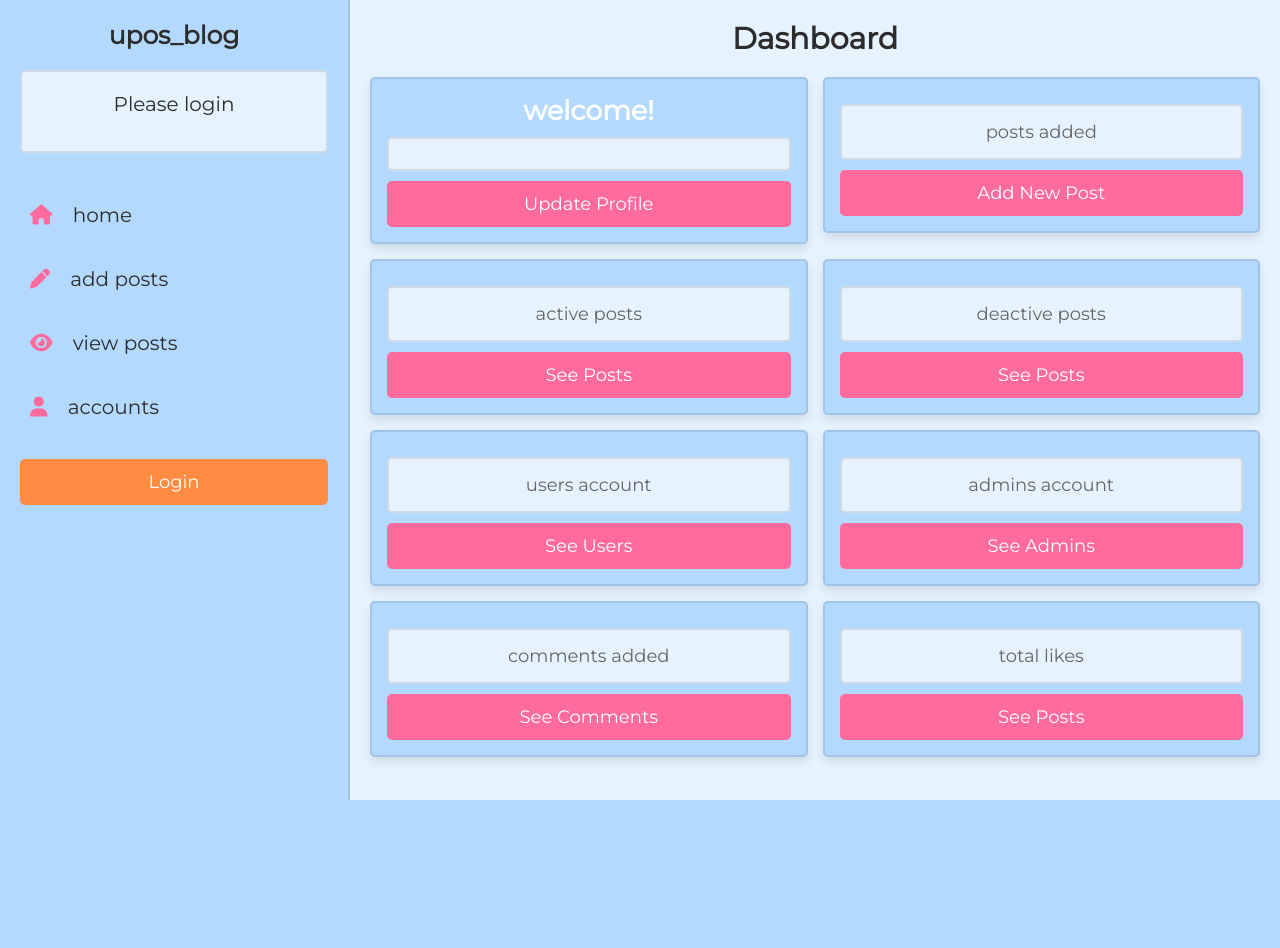
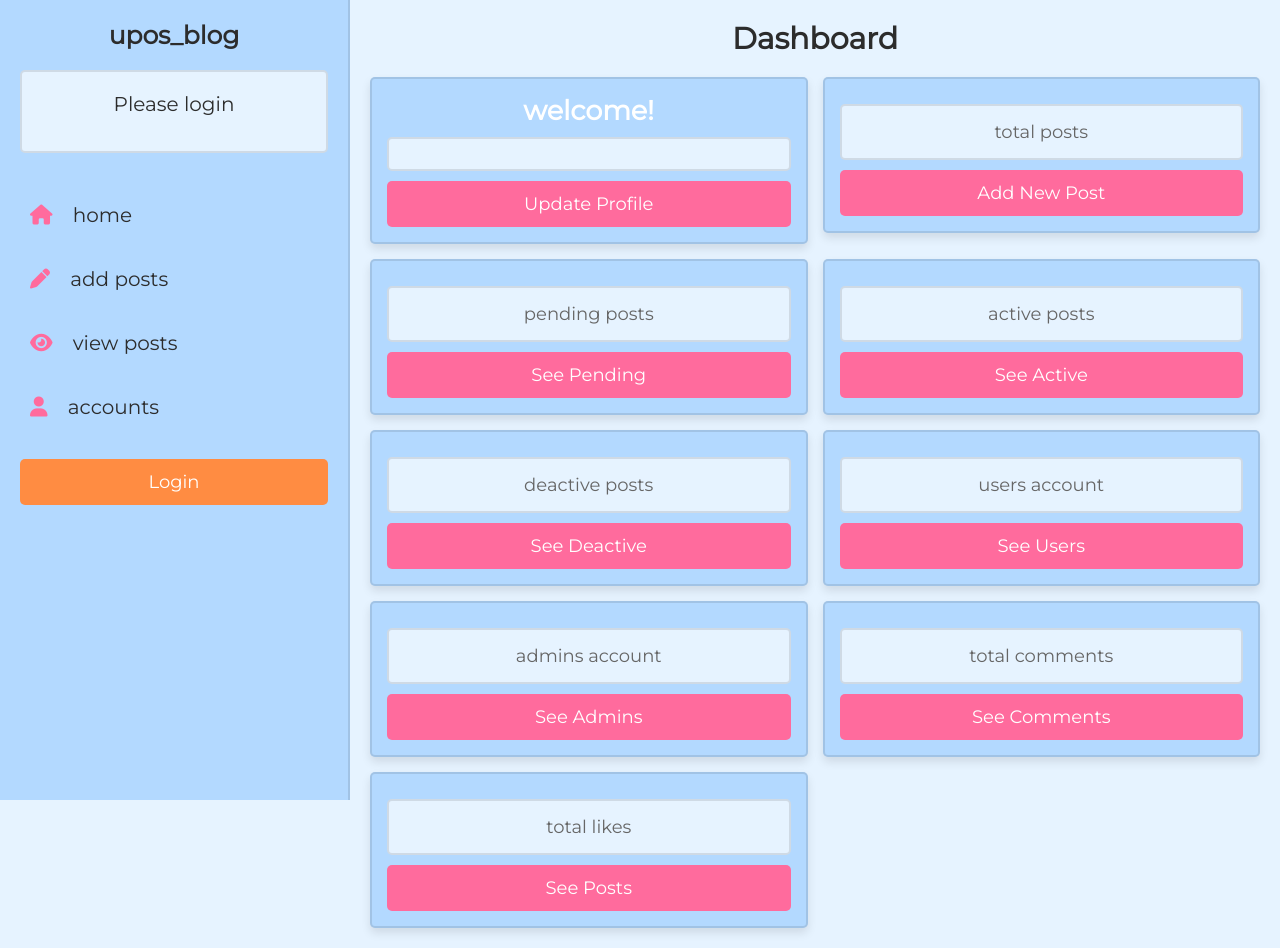
Before and after one commit to Upama-Prapti/web-technologies-Fall2025-2026-sec-W-Final-Term-Project, a PHP site: page /blog/views/admin/dashboard.php in a window 1280 px wide. Before the commit the page ends 800 px from the top, so only its background shows below. Run offline with PHP 8.4, Linux system fonts and the light colour scheme; the template is opened without the code that fills it, so the values that code supplies are empty; some libraries are stand-ins or nearby versions.

Commit message:
Update dashboard.php

```diff
--- a/views/admin/dashboard.php
+++ b/views/admin/dashboard.php
@@ -23,28 +23,26 @@
 
       <div class="box">
          <h3><?= $stats['total_posts']; ?></h3>
-         <p>posts added</p>
+         <p>total posts</p>
          <a href="index.php?route=admin&action=add_post" class="btn">add new post</a>
       </div>
 
-      <?php if(isset($stats['pending_posts'])){ ?>
       <div class="box">
          <h3><?= $stats['pending_posts']; ?></h3>
          <p>pending posts</p>
-         <a href="index.php?route=admin&action=view_posts" class="btn">see posts</a>
+         <a href="index.php?route=admin&action=view_posts&status=pending" class="btn">see pending</a>
       </div>
-      <?php } ?>
 
       <div class="box">
          <h3><?= $stats['active_posts']; ?></h3>
          <p>active posts</p>
-         <a href="index.php?route=admin&action=view_posts" class="btn">see posts</a>
+         <a href="index.php?route=admin&action=view_posts&status=active" class="btn">see active</a>
       </div>
 
       <div class="box">
          <h3><?= $stats['deactive_posts']; ?></h3>
          <p>deactive posts</p>
-         <a href="index.php?route=admin&action=view_posts" class="btn">see posts</a>
+         <a href="index.php?route=admin&action=view_posts&status=deactive" class="btn">see deactive</a>
       </div>
 
       <div class="box">
@@ -61,7 +59,7 @@
 
       <div class="box">
          <h3><?= $stats['total_comments']; ?></h3>
-         <p>comments added</p>
+         <p>total comments</p>
          <a href="index.php?route=admin&action=comments" class="btn">see comments</a>
       </div>
 
```
